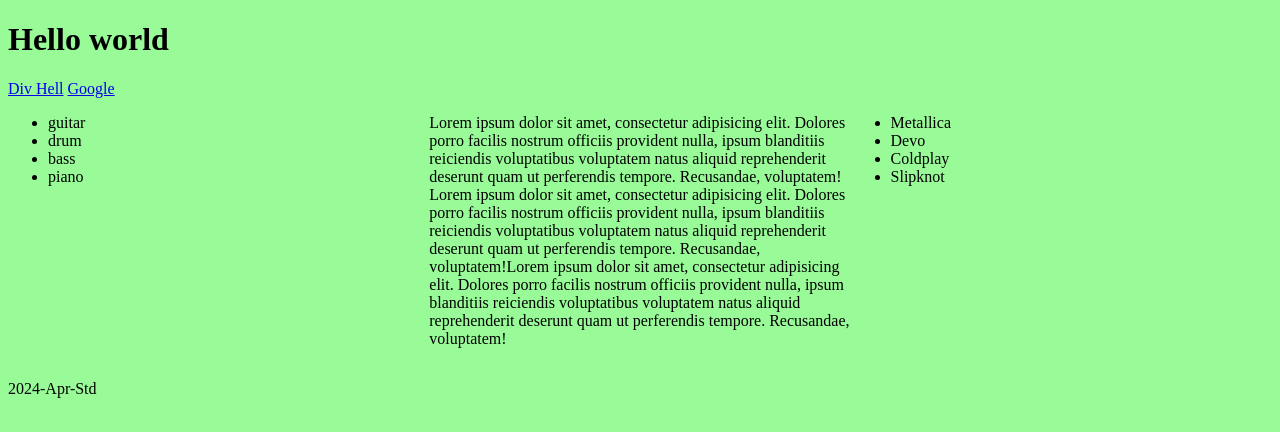
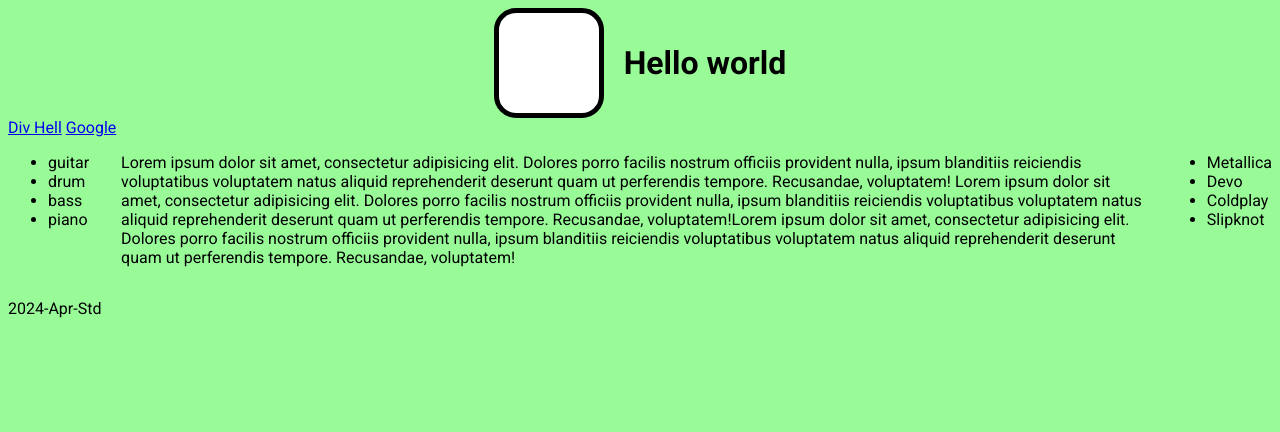
Before and after one commit to peter-duongGHub/2024-apr-t1w2-responsiveness, a plain HTML site: page index.html in a window 1280 px wide. Drawn offline with Linux system fonts and the light colour scheme.

Commit message:
added flexbox to main and header

```diff
--- a/index.html
+++ b/index.html
@@ -8,6 +8,7 @@
 </head>
 <body>
     <header class="row">
+        <div class="logo"></div>
         <h1>Hello world</h1>
     </header>
     <nav>
@@ -23,7 +24,7 @@
                 <li>piano</li>
             </ul>
         </div>
-        <article class="column">
+        <article class="main_p">
             <p>Lorem ipsum dolor sit amet, consectetur adipisicing elit. Dolores porro facilis nostrum officiis provident nulla, ipsum blanditiis reiciendis voluptatibus voluptatem natus aliquid reprehenderit deserunt quam ut perferendis tempore. Recusandae, voluptatem! Lorem ipsum dolor sit amet, consectetur adipisicing elit. Dolores porro facilis nostrum officiis provident nulla, ipsum blanditiis reiciendis voluptatibus voluptatem natus aliquid reprehenderit deserunt quam ut perferendis tempore. Recusandae, voluptatem!Lorem ipsum dolor sit amet, consectetur adipisicing elit. Dolores porro facilis nostrum officiis provident nulla, ipsum blanditiis reiciendis voluptatibus voluptatem natus aliquid reprehenderit deserunt quam ut perferendis tempore. Recusandae, voluptatem!</p>
         </article>
         <aside class="column">
--- a/style.css
+++ b/style.css
@@ -1,26 +1,71 @@
 /* Default styles for small screens and anything not caught by media */
+@import url('https://fonts.googleapis.com/css2?family=Roboto:ital,wght@0,100;0,300;0,400;0,500;0,700;0,900;1,100;1,300;1,400;1,500;1,700;1,900&display=swap');
 body {
     background-color: rgb(30, 142, 234);
+    /* font-family: Arial, Helvetica, sans-serif; */
+    font-family: 'Roboto', sans-serif;
   }
 
-  .column {
+  header {
+    display: flex;
+    flex-direction: column;
+    align-items: center;
+
+  }
+
+  .logo {
+    width: 100px;
+    height: 100px;
+    background-color: white;
+    border: 5px solid black;
+    border-radius: 20%;
+  }
+
+  main {
+    display: flex;
+    flex-direction: column;
+
+  }
+
+  /* h1 {
+    display: inline;
+    background-color: white;
+   } */
+
+  /* .column {
     width: 100%;
-  }
+  } */
   /* Styled for screens 600px wide and larger */
   /* @media screen and (min-width: 600px) { */
   @media screen and (width > 600px) {
     body {
       background-color: palegreen;
     }
-    .column {
+
+    header {
+      flex-direction: row;
+      justify-content: center;
+      gap: 20px;
+    }
+
+    main {
+      flex-direction: row;
+      justify-content: space-around;
+      gap: 1rem;
+    }
+    .main_p {
+      padding-left: 1rem;
+
+    }
+    /* .column {
       float: left;
       width: 33.33%;
-    }
+    } */
 
     /* Clear floats after the columns */
-    .row:after {
+    /* .row:after {
       content: "";
       display: table;
       clear: both;
-    }
+    } */
   }
```
